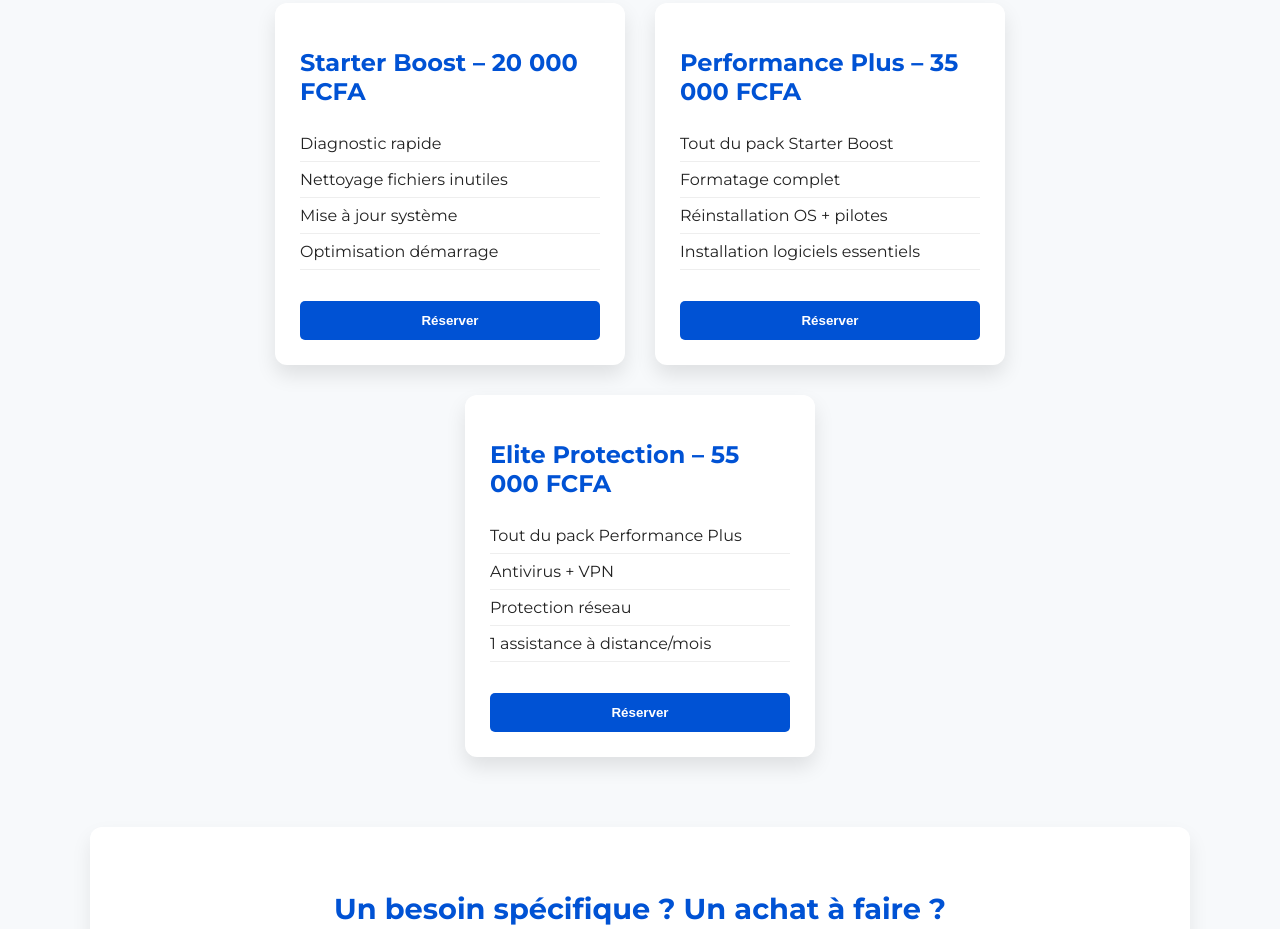
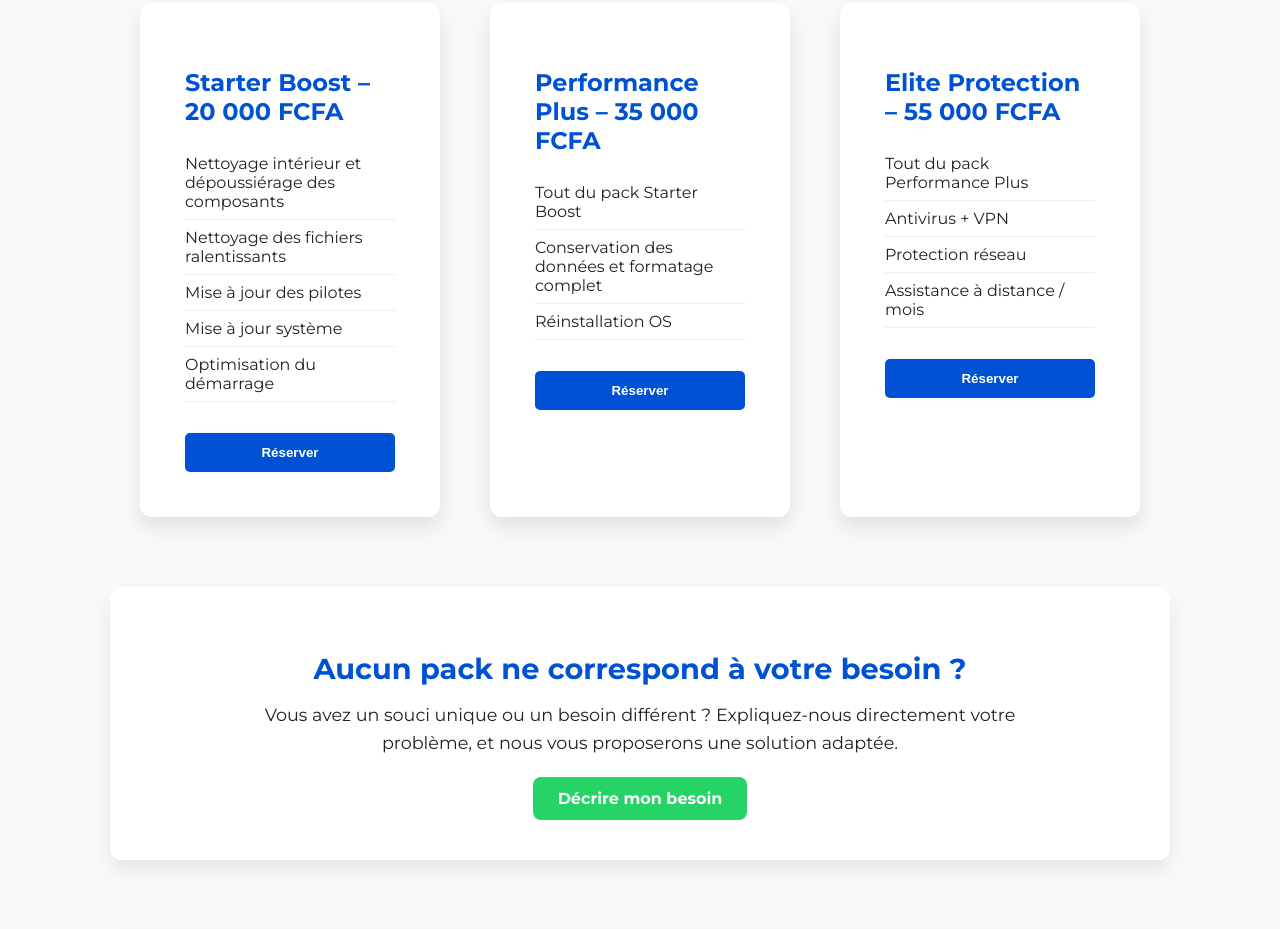
Before and after one commit to EddyKOUHOUENOU17/fixxpert-landing, a plain HTML site: page index.html in a window 1280 px wide. Shown: the part 447-1376 px from the top of the page. Drawn offline with nearby package versions, Linux system fonts and the light colour scheme.

Commit message:
adding fonctionalities

```diff
--- a/index.html
+++ b/index.html
@@ -7,6 +7,11 @@
   <link href="https://fonts.googleapis.com/css2?family=Montserrat:wght@400;600;700&display=swap" rel="stylesheet">
   <link href="https://cdnjs.cloudflare.com/ajax/libs/aos/2.3.4/aos.css" rel="stylesheet">
   <style>
+    * {
+      box-sizing: border-box;
+      transition: all 0.3s ease-in-out;
+    }
+
     body {
       font-family: 'Montserrat', sans-serif;
       margin: 0;
@@ -46,15 +51,15 @@
     .packs {
       display: flex;
       flex-wrap: wrap;
-      justify-content: center;
-      gap: 30px;
+      justify-content:center;
+      gap: 50px;
     }
 
     .pack {
       background: white;
       border-radius: 12px;
       box-shadow: 0 10px 20px rgba(0,0,0,0.1);
-      padding: 25px;
+      padding: 45px;
       width: 300px;
       transition: transform 0.3s ease;
     }
@@ -95,29 +100,29 @@
       background: #0039a6;
     }
 
-    .custom-need {
-      margin-top: 70px;
+    .custom-pack, .custom-need {
       background: #ffffff;
       border-radius: 12px;
       box-shadow: 0 10px 20px rgba(0,0,0,0.08);
       padding: 40px 30px;
+      margin-top: 70px;
       text-align: center;
     }
 
-    .custom-need h2 {
+    .custom-pack h2, .custom-need h2 {
       color: #0052d4;
       font-size: 1.8em;
       margin-bottom: 15px;
     }
 
-    .custom-need p {
+    .custom-pack p, .custom-need p {
       font-size: 1.1em;
       max-width: 800px;
       margin: auto;
       line-height: 1.6;
     }
 
-    .custom-need a {
+    .custom-pack a, .custom-need a {
       display: inline-block;
       background: #25D366;
       color: white;
@@ -129,7 +134,7 @@
       transition: background 0.3s ease;
     }
 
-    .custom-need a:hover {
+    .custom-pack a:hover, .custom-need a:hover {
       background: #1ebe5d;
     }
 
@@ -195,10 +200,11 @@
       <div class="pack" data-aos="zoom-in">
         <h2>Starter Boost – 20 000 FCFA</h2>
         <ul>
-          <li>Diagnostic rapide</li>
-          <li>Nettoyage fichiers inutiles</li>
+          <li>Nettoyage intérieur et dépoussiérage des composants</li>
+          <li>Nettoyage des fichiers ralentissants</li>
+          <li>Mise à jour des pilotes</li>
           <li>Mise à jour système</li>
-          <li>Optimisation démarrage</li>
+          <li>Optimisation du démarrage</li>
         </ul>
         <button onclick="window.open('https://wa.me/2290166733958?text=Salut%20FIXXPERT%2C%20je%20veux%20le%20pack%20Starter%20Boost')">Réserver</button>
       </div>
@@ -207,9 +213,8 @@
         <h2>Performance Plus – 35 000 FCFA</h2>
         <ul>
           <li>Tout du pack Starter Boost</li>
-          <li>Formatage complet</li>
-          <li>Réinstallation OS + pilotes</li>
-          <li>Installation logiciels essentiels</li>
+          <li>Conservation des données et formatage complet</li>
+          <li>Réinstallation OS</li>
         </ul>
         <button onclick="window.open('https://wa.me/2290166733958?text=Salut%20FIXXPERT%2C%20je%20veux%20le%20pack%20Performance%20Plus')">Réserver</button>
       </div>
@@ -220,10 +225,16 @@
           <li>Tout du pack Performance Plus</li>
           <li>Antivirus + VPN</li>
           <li>Protection réseau</li>
-          <li>1 assistance à distance/mois</li>
+          <li>Assistance à distance / mois</li>
         </ul>
         <button onclick="window.open('https://wa.me/2290166733958?text=Salut%20FIXXPERT%2C%20je%20veux%20le%20pack%20Elite%20Protection')">Réserver</button>
       </div>
+    </div>
+
+    <div class="custom-pack" data-aos="fade-left">
+      <h2>Aucun pack ne correspond à votre besoin ?</h2>
+      <p>Vous avez un souci unique ou un besoin différent ? Expliquez-nous directement votre problème, et nous vous proposerons une solution adaptée.</p>
+      <a href="https://wa.me/2290166733958?text=Bonjour%20FIXXPERT%2C%20j%E2%80%99ai%20un%20besoin%20sp%C3%A9cifique%20qui%20ne%20correspond%20%C3%A0%20aucun%20pack">Décrire mon besoin</a>
     </div>
 
     <div class="custom-need" data-aos="fade-right">
@@ -243,6 +254,7 @@
 
   <footer data-aos="fade-up">
     &copy; 2025 FIXXPERT - Service Premium de Maintenance Informatique à Cotonou
+    <p>Landing page by Eddy</p>
   </footer>
 
   <!-- AOS JS -->
```
